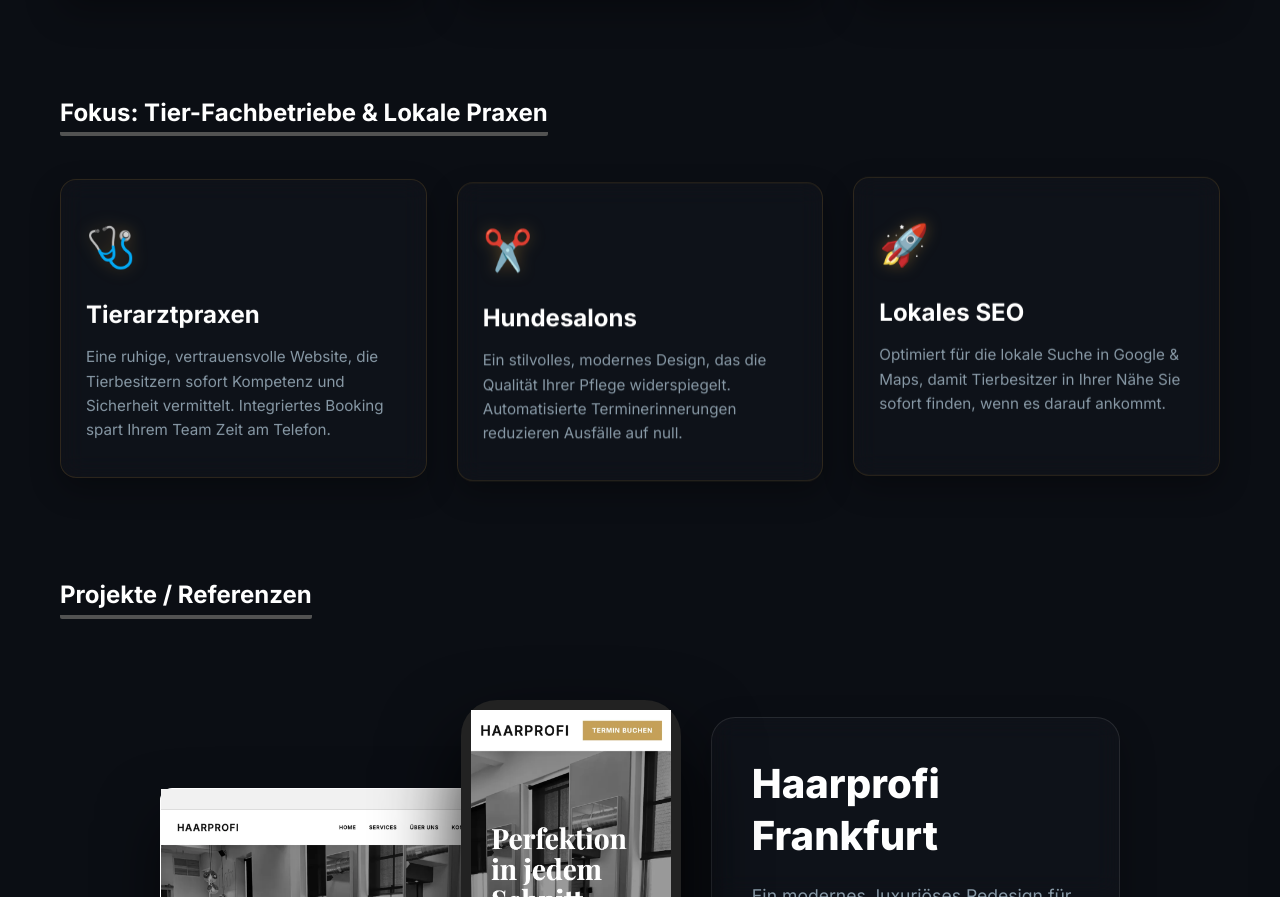
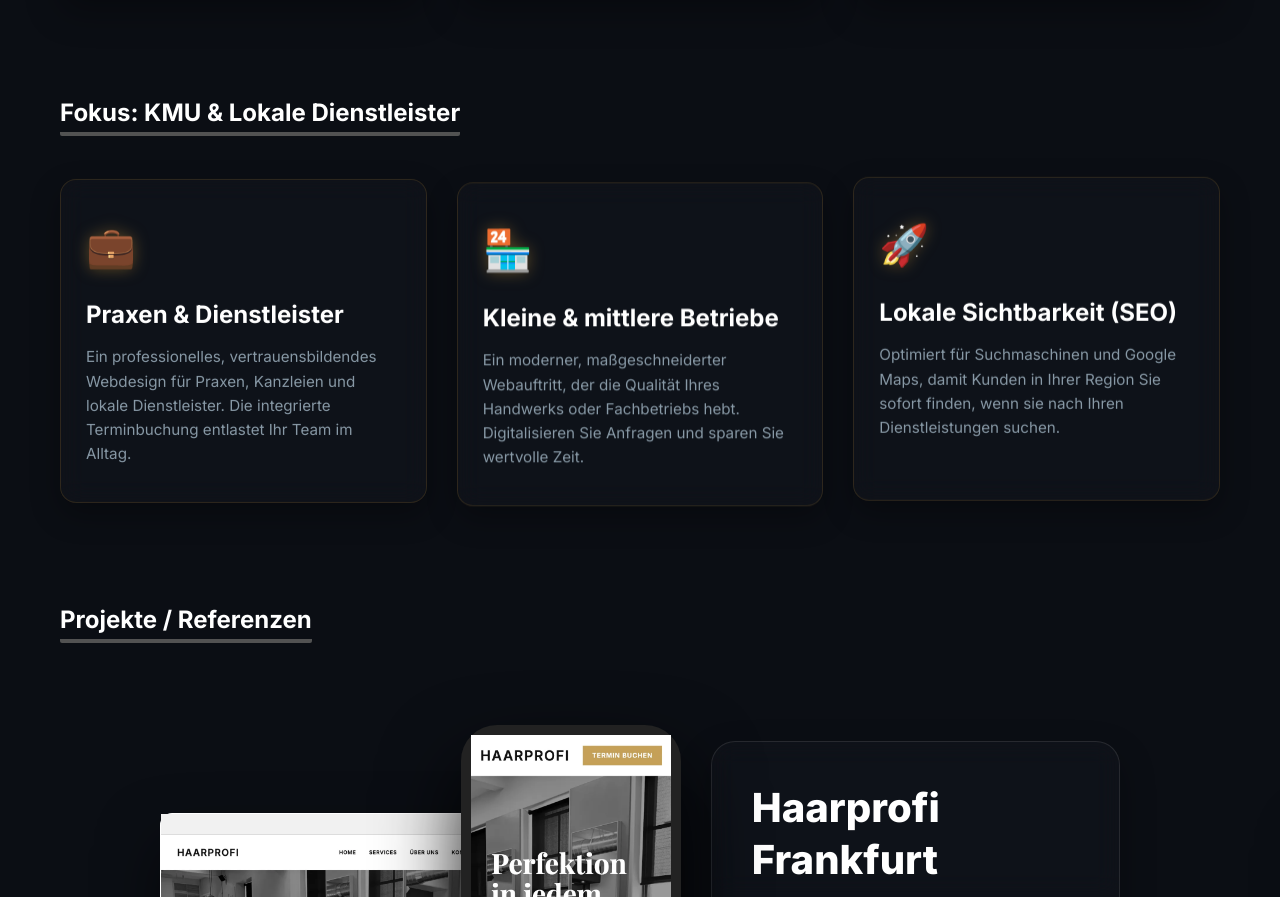
Before and after one commit to ScheniD/d-tech-landing-page, a plain HTML site: page index.html in a window 1280 px wide. Shown: the part 1472-2369 px from the top of the page. Drawn offline with Linux system fonts and the light colour scheme.

Commit message:
feat: add vercel.json with cleanUrls and generalize local services section to SMBs

```diff
--- a/index.html
+++ b/index.html
@@ -89,22 +89,22 @@
         </section>
 
         <section class="section local-services scroll-reveal" id="local-services">
-            <h2 class="section-title" data-i18n="titleLocalServices">Fokus: Lokale Dienstleister & Praxen</h2>
+            <h2 class="section-title" data-i18n="titleLocalServices">Fokus: KMU & Lokale Dienstleister</h2>
             <div class="local-services-grid">
                 <div class="local-card scroll-reveal">
-                    <div class="local-card-icon">🩺</div>
-                    <h3 data-i18n="localVetTitle">Tierarztpraxen</h3>
-                    <p data-i18n="localVetDesc">Eine ruhige, vertrauensvolle Website, die Tierbesitzern sofort Kompetenz und Sicherheit vermittelt. Integriertes Booking spart Ihrem Team Zeit am Telefon.</p>
+                    <div class="local-card-icon">💼</div>
+                    <h3 data-i18n="localServiceTitle">Praxen & Dienstleister</h3>
+                    <p data-i18n="localServiceDesc">Ein professionelles, vertrauensbildendes Webdesign für Praxen, Kanzleien und lokale Dienstleister. Die integrierte Terminbuchung entlastet Ihr Team im Alltag.</p>
                 </div>
                 <div class="local-card scroll-reveal">
-                    <div class="local-card-icon">✂️</div>
-                    <h3 data-i18n="localGroomerTitle">Hundesalons</h3>
-                    <p data-i18n="localGroomerDesc">Ein stilvolles, modernes Design, das die Qualität Ihrer Pflege widerspiegelt. Automatisierte Terminerinnerungen reduzieren Ausfälle auf null.</p>
+                    <div class="local-card-icon">🏪</div>
+                    <h3 data-i18n="localBusinessTitle">Kleine & mittlere Betriebe</h3>
+                    <p data-i18n="localBusinessDesc">Ein moderner, maßgeschneiderter Webauftritt, der die Qualität Ihres Handwerks oder Fachbetriebs hebt. Digitalisieren Sie Anfragen und sparen Sie wertvolle Zeit.</p>
                 </div>
                 <div class="local-card scroll-reveal">
                     <div class="local-card-icon">🚀</div>
-                    <h3 data-i18n="localSEOTitle">Lokales SEO</h3>
-                    <p data-i18n="localSEODesc">Optimiert für die lokale Suche in Google & Maps, damit Tierbesitzer in Ihrer Nähe Sie sofort finden, wenn es darauf ankommt.</p>
+                    <h3 data-i18n="localSEOTitle">Lokale Sichtbarkeit (SEO)</h3>
+                    <p data-i18n="localSEODesc">Optimiert für Suchmaschinen und Google Maps, damit Kunden in Ihrer Region Sie sofort finden, wenn sie nach Ihren Dienstleistungen suchen.</p>
                 </div>
             </div>
         </section>
--- a/script.js
+++ b/script.js
@@ -52,13 +52,13 @@ document.addEventListener('DOMContentLoaded', () => {
             pkg3Feat1: "Maßgeschneiderte Web-Apps",
             pkg3Feat2: "E-Commerce Systeme",
             pkg3Feat3: "API-Integrationen",
-            titleLocalServices: "Fokus: Tier-Fachbetriebe & Lokale Praxen",
-            localVetTitle: "Tierarztpraxen",
-            localVetDesc: "Eine ruhige, vertrauensvolle Website, die Tierbesitzern sofort Kompetenz und Sicherheit vermittelt. Integriertes Booking spart Ihrem Team Zeit am Telefon.",
-            localGroomerTitle: "Hundesalons",
-            localGroomerDesc: "Ein stilvolles, modernes Design, das die Qualität Ihrer Pflege widerspiegelt. Automatisierte Terminerinnerungen reduzieren Ausfälle auf null.",
-            localSEOTitle: "Lokales SEO",
-            localSEODesc: "Optimiert für die lokale Suche in Google & Maps, damit Tierbesitzer in Ihrer Nähe Sie sofort finden, wenn es darauf ankommt.",
+            titleLocalServices: "Fokus: KMU & Lokale Dienstleister",
+            localServiceTitle: "Praxen & Dienstleister",
+            localServiceDesc: "Ein professionelles, vertrauensbildendes Webdesign für Praxen, Kanzleien und lokale Dienstleister. Die integrierte Terminbuchung entlastet Ihr Team im Alltag.",
+            localBusinessTitle: "Kleine & mittlere Betriebe",
+            localBusinessDesc: "Ein moderner, maßgeschneiderter Webauftritt, der die Qualität Ihres Handwerks oder Fachbetriebs hebt. Digitalisieren Sie Anfragen und sparen Sie wertvolle Zeit.",
+            localSEOTitle: "Lokale Sichtbarkeit (SEO)",
+            localSEODesc: "Optimiert für Suchmaschinen und Google Maps, damit Kunden in Ihrer Region Sie sofort finden, wenn sie nach Ihren Dienstleistungen suchen.",
             trustTitle: "Der Informatik-Studenten Bonus",
             trustPoint1: "<strong>Modernstes Wissen:</strong> Direkt aus dem universitären Studium in Ihre Web-Architektur.",
             trustPoint2: "<strong>Ehrlichkeit & Fairness:</strong> Transparente studentische Preise ohne aufgeblähten Agentur-Overhead.",
@@ -143,13 +143,13 @@ document.addEventListener('DOMContentLoaded', () => {
             pkg3Feat1: "Tailored Web Apps",
             pkg3Feat2: "E-Commerce Systems",
             pkg3Feat3: "API Integrations",
-            titleLocalServices: "Focus: Animal Professionals & Local Clinics",
-            localVetTitle: "Veterinary Clinics",
-            localVetDesc: "A calm, trustworthy website that instantly conveys competence and reassurance to pet owners. Integrated booking saves your team hours on the phone.",
-            localGroomerTitle: "Dog Salons",
-            localGroomerDesc: "A stylish, modern design that reflects the high quality of your grooming services. Automated appointment reminders reduce no-shows to zero.",
-            localSEOTitle: "Local SEO",
-            localSEODesc: "Optimized for local search on Google & Maps so that pet owners in your area find you instantly when it matters most.",
+            titleLocalServices: "Focus: SMBs & Local Services",
+            localServiceTitle: "Practices & Service Providers",
+            localServiceDesc: "A professional, trust-building web design for medical practices, consultants, and local service providers. Integrated booking saves your team hours of phone time.",
+            localBusinessTitle: "Small & Medium Businesses",
+            localBusinessDesc: "A modern, custom web presence that highlights the quality of your craft or specialized business. Automate inquiries and save valuable time.",
+            localSEOTitle: "Local Visibility (SEO)",
+            localSEODesc: "Optimized for search engines and Google Maps so local clients in your region find you instantly when searching for your services.",
             trustTitle: "The CS Student Advantage",
             trustPoint1: "<strong>Cutting-edge Knowledge:</strong> Directly integrated from university studies into your web architecture.",
             trustPoint2: "<strong>Honesty & Fairness:</strong> Transparent student-pricing without bloated agency overhead.",
```
Also changed, not shown: vercel.json (added).
